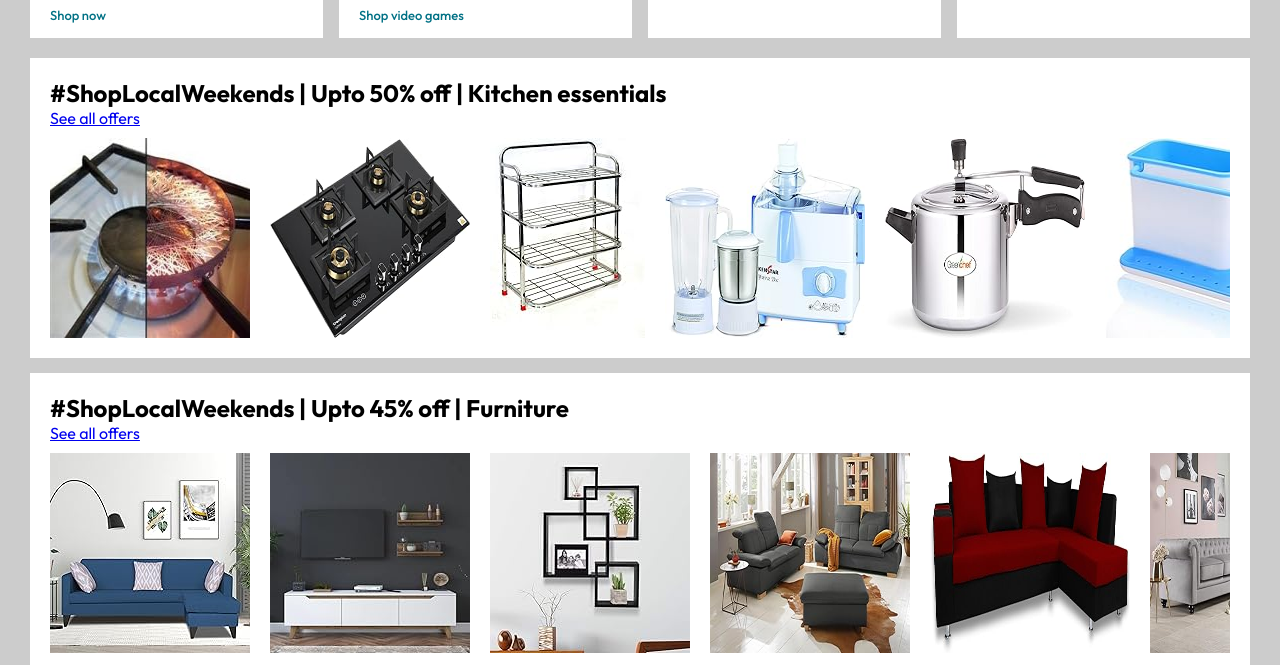
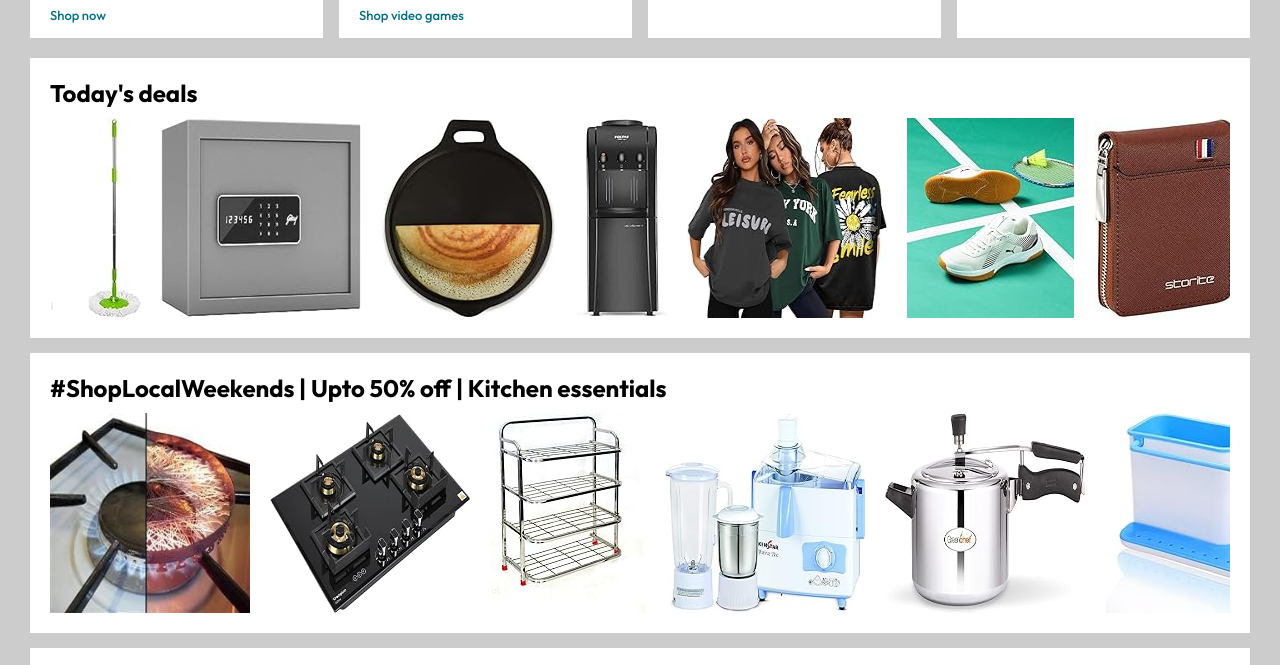
Before and after one commit to Suvas-Reddy/Amazon_clone, a plain HTML site: page index.html in a window 1280 px wide. Shown: the part 979-1644 px from the top of the page. Drawn offline with Linux system fonts and the light colour scheme.

Commit message:
Update index.html

```diff
--- a/index.html
+++ b/index.html
@@ -138,8 +138,21 @@
             </div>
         </div>
         <div class="product_slider">
+            <h2>Today's deals</h2>
+            <div class="products">
+                <img src="./img/img3.1.jpg" alt="">
+                <img src="./img/img3.2.jpg" alt="">
+                <img src="./img/img3.3.jpg" alt="">
+                <img src="./img/img3.4.jpg" alt="">
+                <img src="./img/img3.5.jpg" alt="">
+                <img src="./img/img3.6.jpg" alt="">
+                <img src="./img/img3.7.jpg" alt="">
+                <img src="./img/img3.8.jpg" alt="">
+                <img src="./img/img3.9.jpg" alt="">
+            </div>
+        </div>
+        <div class="product_slider">
             <h2>#ShopLocalWeekends | Upto 50% off | Kitchen essentials</h2>
-            <a href="/">See all offers</a>
             <div class="products">
                 <img src="./img/img4.1.jpg" alt="">
                 <img src="./img/img4.2.jpg" alt="">
@@ -166,7 +179,6 @@
         </div>
         <div class="product_slider">
             <h2>#ShopLocalWeekends | Upto 45% off | Furniture</h2>
-            <a href="/">See all offers</a>
             <div class="products">
                 <img src="./img/img5.1.jpg" alt="">
                 <img src="./img/img5.2.jpg" alt="">
@@ -215,7 +227,6 @@
         </div>
         <div class="product_slider">
             <h2>#ShopLocalWeekends | Upto 60% off | Unique Products</h2>
-            <a href="/">See all offers</a>
             <div class="products">
                 <img src="./img/img7.1.jpg" alt="">
                 <img src="./img/img7.2.jpg" alt="">
@@ -247,7 +258,10 @@
         </div>
 
     </div>
-
+    <footer>
+        <img src="./logo.png" alt="logo" width="100px">
+        <p>© 1996-2024, Amazon.com, Inc. or its affiliates</p>
+    </footer>
     <script src="script.js"></script>
 </body>
 </html
```
